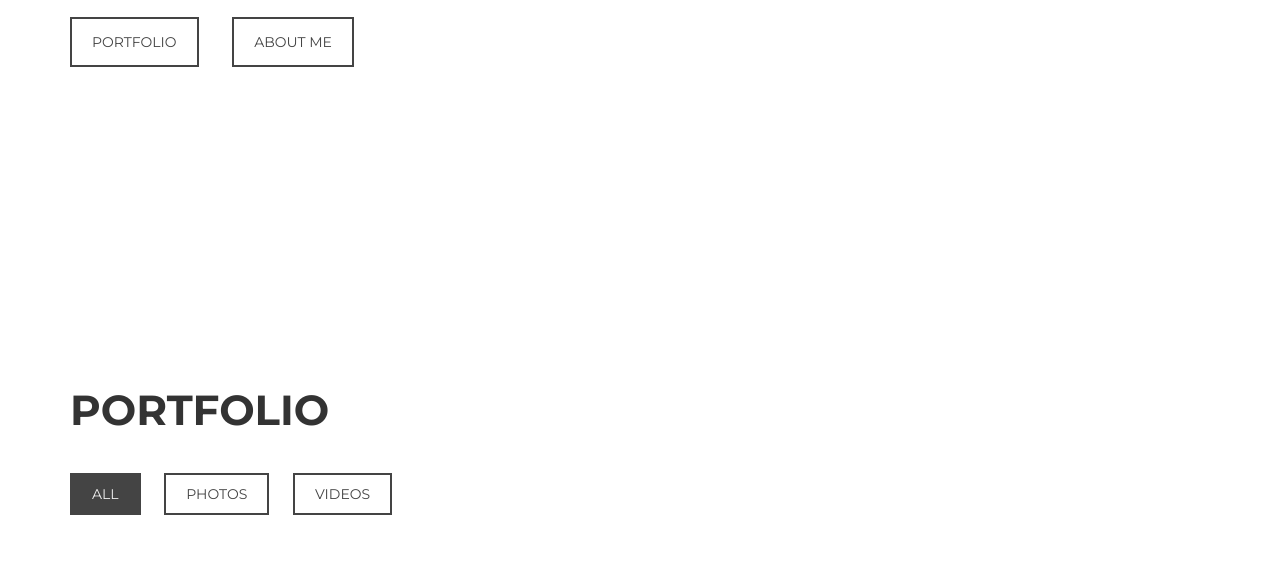
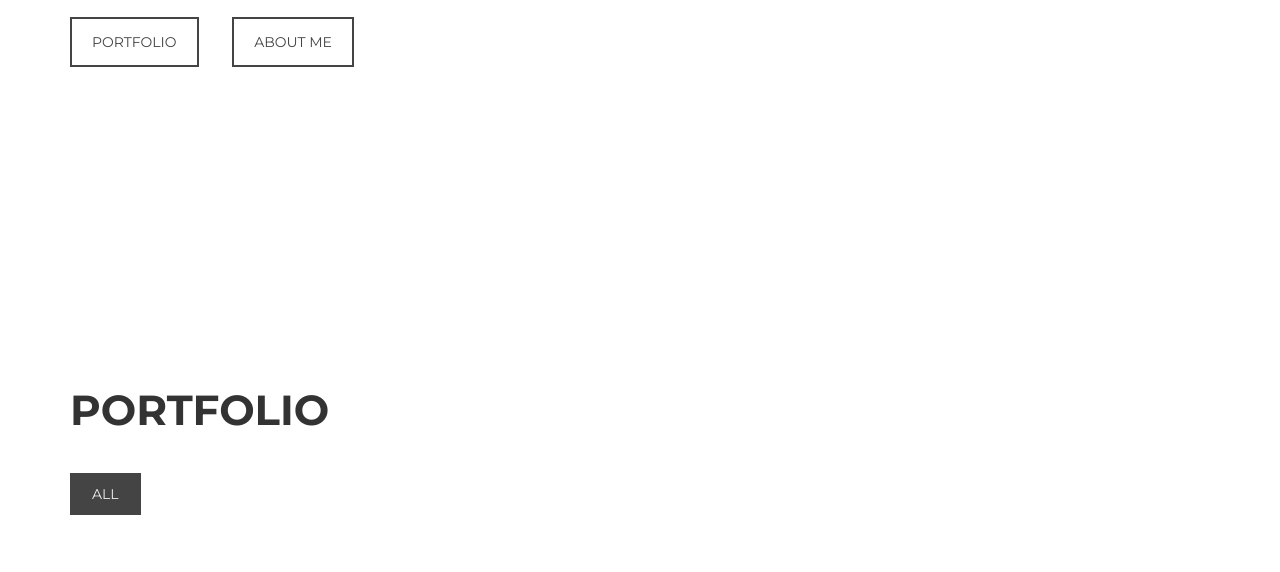
Before and after one commit to HelixHEX/dandeproductions, a plain HTML site: page index.html in a window 1280 px wide. Shown: the part 385-957 px from the top of the page. Drawn offline with Linux system fonts and the light colour scheme.

Commit message:
Fourth Commit

```diff
--- a/index.html
+++ b/index.html
@@ -62,8 +62,8 @@
         <li>
           <ol class="type">
             <li><a href="#" data-filter="*" class="active">All</a></li>
-            <li><a href="#" data-filter=".lorem">Photos</a></li>
-            <li><a href="#" data-filter=".dolor">Videos</a></li>
+            <!-- <li><a href="#" data-filter=".lorem">Photos</a></li>
+            <li><a href="#" data-filter=".dolor">Videos</a></li> -->
           </ol>
         </li>
       </ul>
```
